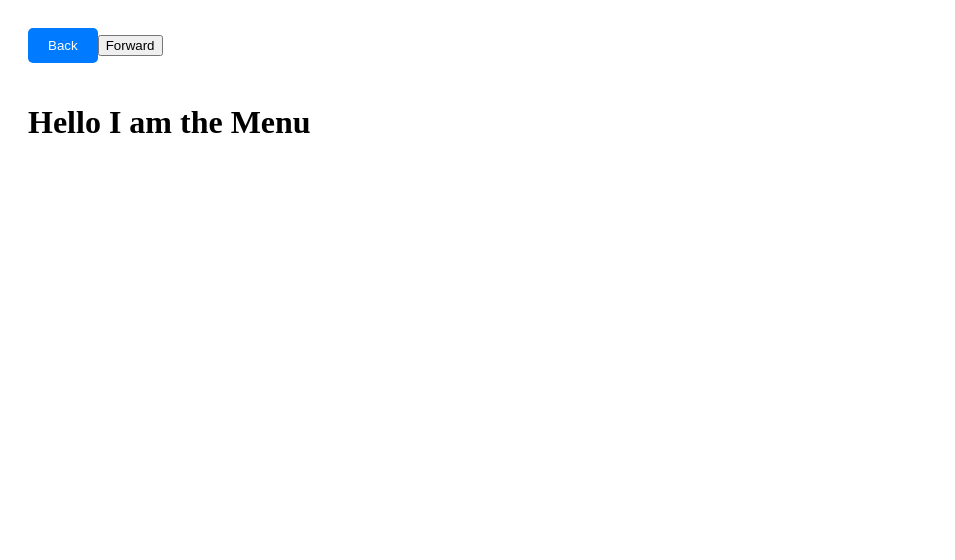
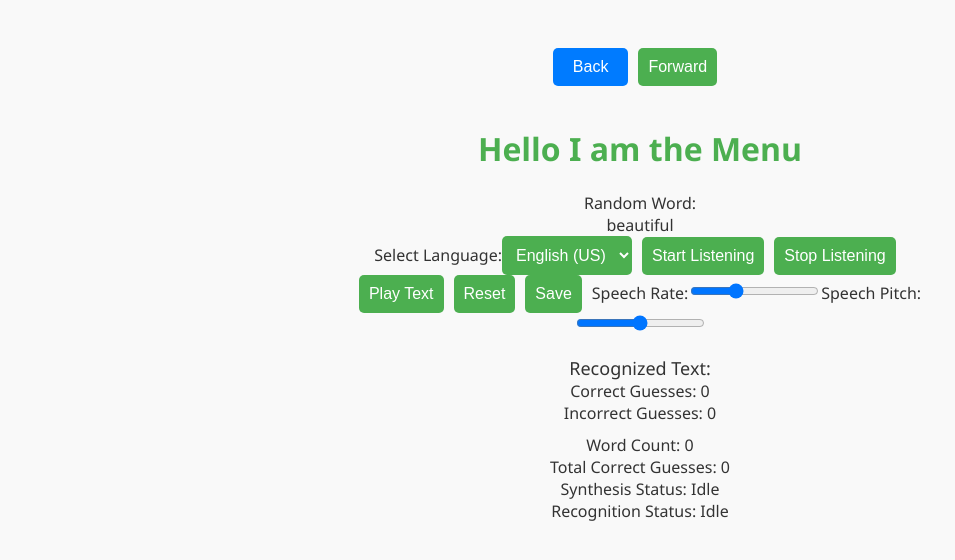
Before and after one commit to Jojo10x/VocalizeIQ, a React (Vite) app: page /menu in a window 1280 px wide. Shown: the top 560 px of the page, without its empty margins (0-955 px from the left). Built offline with nearby package versions, Linux system fonts and the light colour scheme.

Commit message:
added save btn

```diff
--- a/src/App.css
+++ b/src/App.css
@@ -15,3 +15,59 @@
 .back-button:hover {
   background-color: #0056b3;
 }
+
+body {
+  font-family: 'Segoe UI', Tahoma, Geneva, Verdana, sans-serif;
+  text-align: center;
+  padding: 20px;
+  background-color: #f9f9f9;
+  color: #333;
+}
+
+input[type="text"] {
+  padding: 10px;
+  font-size: 16px;
+  margin-bottom: 10px;
+  border: 2px solid #ccc;
+  border-radius: 5px;
+}
+
+select, button {
+  padding: 10px;
+  font-size: 16px;
+  cursor: pointer;
+  margin-right: 10px;
+  border: none;
+  border-radius: 5px;
+  background-color: #4CAF50;
+  color: white;
+}
+
+button:hover {
+  background-color: #45a049;
+}
+
+#recognizedText {
+  margin-top: 20px;
+  font-size: 18px;
+}
+
+#confirmation {
+  margin-top: 10px;
+  font-size: 18px;
+}
+
+#feedback {
+  margin-top: 10px;
+  font-size: 18px;
+  color: #ffa500;
+}
+
+h1 {
+  color: #4CAF50;
+}
+
+.container {
+  max-width: 600px;
+  margin: 0 auto;
+}
--- a/src/Menu/Menu.jsx
+++ b/src/Menu/Menu.jsx
@@ -1,6 +1,7 @@
 import { useNavigate } from 'react-router-dom';
 // import styles from "./Menu.module.css";
 import '../App.css'
+import TestLevel from './TestLevel';
 
 
 function Menu() {
@@ -17,6 +18,7 @@ function Menu() {
       <button className="back-button" onClick={goBack}>Back</button>
       <button className="forward-button" onClick={goForward}>Forward</button>
       <h1>Hello I am the Menu</h1>
+      <TestLevel />
     </div>
   );
 }
--- a/src/Menu/TestLevel.jsx
+++ b/src/Menu/TestLevel.jsx
@@ -1,5 +1,7 @@
 import {  useState, useEffect } from 'react';
 import data from '../data.json';
+import { db , auth} from "../Firebase-config";
+import { doc, updateDoc,setDoc, getDoc, } from "firebase/firestore";
 
 const TestLevel = () => {
     const [recognizedText, setRecognizedText] = useState('');
@@ -12,6 +14,7 @@ const TestLevel = () => {
     const [randomWord, setRandomWord] = useState(0);
     const [correctCount, setCorrectCount] = useState(0);
     const [incorrectCount, setIncorrectCount] = useState(0);
+    const [totalCorrectGuesses, setTotalCorrectGuesses] = useState(0);
 
     const recognition = new (window.webkitSpeechRecognition || window.SpeechRecognition)();
     recognition.continuous = true;
@@ -72,7 +75,57 @@ const TestLevel = () => {
             setIncorrectCount(prevCount => prevCount + 1);
             setConfirmation('Incorrect. Try again.');
         }
+        setWordCount(prevCount => prevCount + 1);
+
     };
+
+
+
+
+
+    const saveTotalCorrectGuesses = async () => {
+        console.log("Save button clicked");
+        console.log("Current user:", auth.currentUser);
+        if (auth.currentUser) {
+            const userId = auth.currentUser.uid;
+            const newTotalCorrectGuesses = totalCorrectGuesses + correctCount;
+            console.log("New total correct guesses:", newTotalCorrectGuesses);
+
+            try {
+                const docRef = doc(db, "Guesses", userId);
+                const docSnap = await getDoc(docRef);
+                if (docSnap.exists()) {
+                    const data = docSnap.data();
+                    const currentTotalCorrectGuesses = data.totalCorrectGuesses;
+                    console.log("Current total correct guesses in Firebase:", currentTotalCorrectGuesses);
+                    if (currentTotalCorrectGuesses !== newTotalCorrectGuesses) {
+                        await updateDoc(docRef, {
+                            totalCorrectGuesses: newTotalCorrectGuesses
+                        });
+                        console.log("Total correct guesses updated successfully");
+                        setTotalCorrectGuesses(newTotalCorrectGuesses);
+                    } else {
+                        console.log("Total correct guesses in Firebase is already up to date");
+                    }
+                } else {
+                    await setDoc(docRef, {
+                        totalCorrectGuesses: newTotalCorrectGuesses
+                    });
+                    console.log("Document added with ID: ", docRef.id);
+                    console.log("Total correct guesses added successfully");
+                    setTotalCorrectGuesses(newTotalCorrectGuesses);
+                }
+            } catch (error) {
+                console.error("Error saving total correct guesses: ", error);
+            }
+
+            // Optionally reset correctCount after saving
+            setCorrectCount(0);
+        }
+    };
+
+
+
 
     const playText = () => {
         const textToRead = randomWord.trim();
@@ -106,12 +159,8 @@ const TestLevel = () => {
         setRandomWord(data.words[randomIndex]);
     };
 
-
     return (
       <>
-        <div className="admin-dashboard-container">
-          {/* <button className="back-button" onClick={goBack}>Back</button> */}
-        </div>
         <div className="container">
           <label>Random Word:</label>
           <div id="randomWord">{randomWord}</div>
@@ -129,6 +178,7 @@ const TestLevel = () => {
           <button onClick={stopListening}>Stop Listening</button>
           <button onClick={playText}>Play Text</button>
           <button onClick={resetGame}>Reset</button>
+          <button onClick={saveTotalCorrectGuesses}>Save</button>
 
           <label htmlFor="speechRate">Speech Rate:</label>
           <input
@@ -160,6 +210,7 @@ const TestLevel = () => {
             {feedback}
           </div>
           <div id="wordCount">Word Count: {wordCount}</div>
+          <div id="totalCorrectGuesses">Total Correct Guesses: {totalCorrectGuesses}</div>
           <div id="synthesisStatus">Synthesis Status: {synthesisStatus}</div>
           <div id="recognitionStatus">
             Recognition Status: {recognitionStatus}
--- /dev/null
+++ b/src/data.json
@@ -0,0 +1,29 @@
+{
+    "words": [
+      "cat",
+      "dog",
+      "house",
+      "happy",
+      "sad",
+      "family",
+      "garden",
+      "teacher",
+      "beautiful",
+      "important",
+      "friendship",
+      "adventure",
+      "celebration",
+      "responsibility",
+      "interesting",
+      "phenomenon",
+      "entrepreneur",
+      "bureaucracy",
+      "spontaneous",
+      "sophisticated",
+      "unequivocal",
+      "idiosyncrasy",
+      "exacerbate",
+      "serendipity",
+      "synthesize"
+    ]
+}
```
Also changed, not shown: src/Firebase-config.js (line endings or trailing spaces).
